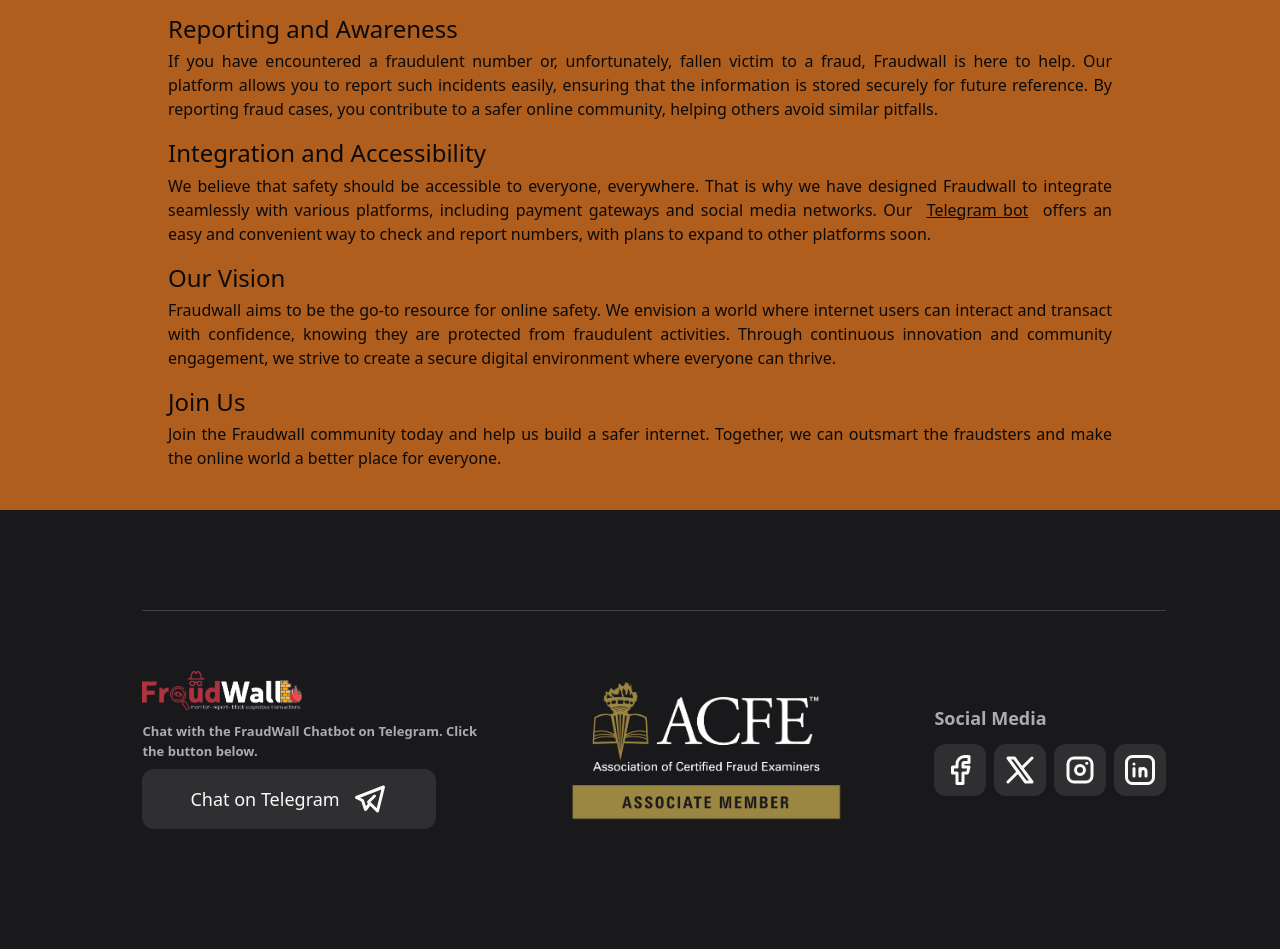
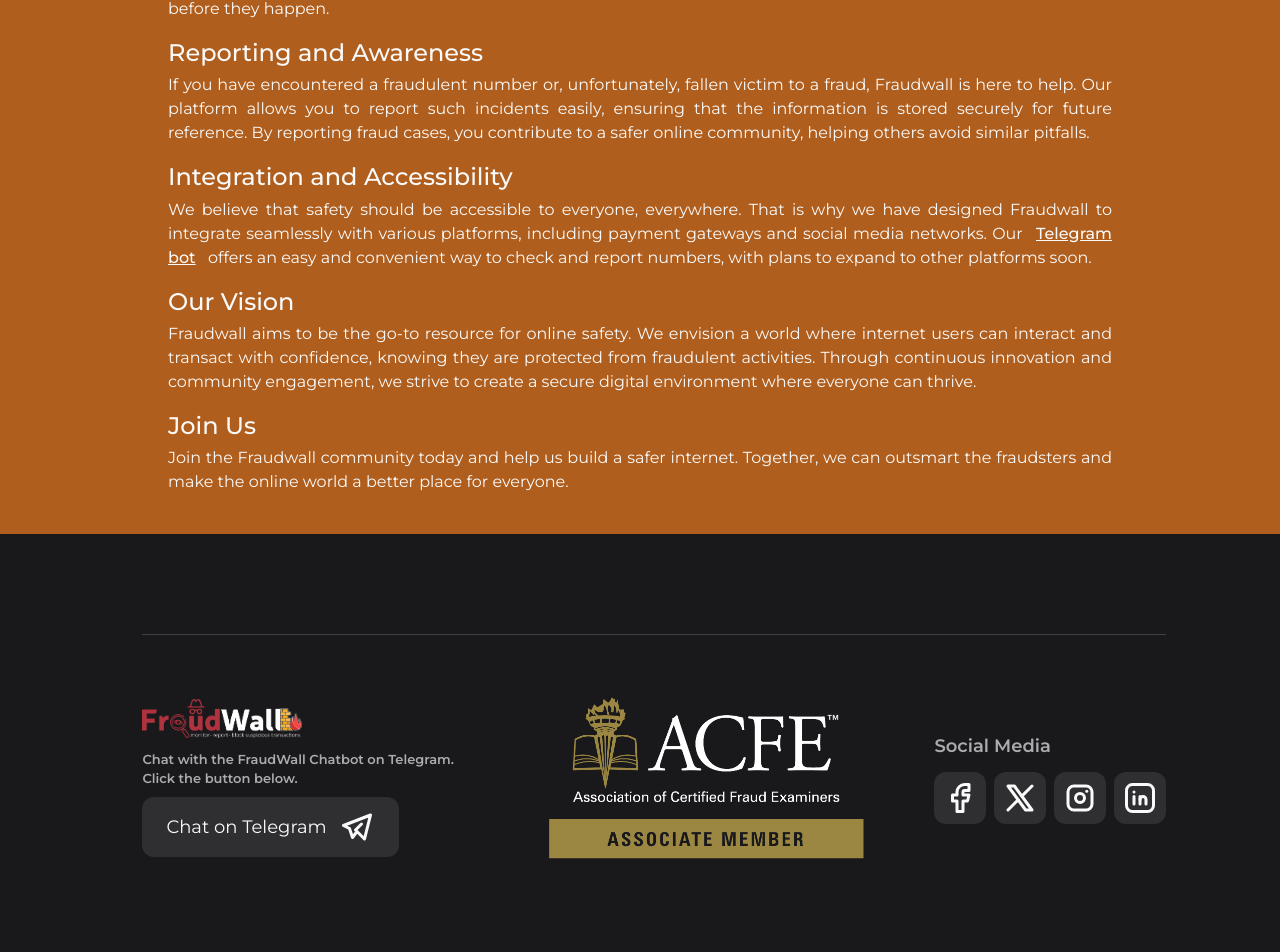
Before and after one commit to primadologic/f-web, a React (Vite) app: page /about in a window 1280 px wide. Shown: the part 696-1648 px from the top of the page. Built offline with nearby package versions, Linux system fonts and the light colour scheme.

Commit message:
feat: add about page

```diff
--- a/index.html
+++ b/index.html
@@ -5,8 +5,9 @@
     <link rel="icon" type="image/svg+xml" href="/vite.svg" />
     <meta name="viewport" content="width=device-width, initial-scale=1.0" />
     <link rel="preconnect" href="https://fonts.googleapis.com">
-<link rel="preconnect" href="https://fonts.gstatic.com" crossorigin>
-<link href="https://fonts.googleapis.com/css2?family=Montserrat:ital,wght@0,100..900;1,100..900&family=Poppins:ital,wght@0,100;0,200;0,300;0,400;0,500;0,600;0,700;0,800;0,900;1,100;1,200;1,300;1,400;1,500;1,600;1,700;1,800;1,900&family=Quicksand&family=Space+Grotesk:wght@300..700&display=swap" rel="stylesheet">
+    <link rel="preconnect" href="https://fonts.googleapis.com">
+    <link rel="preconnect" href="https://fonts.gstatic.com" crossorigin>
+    <link href="https://fonts.googleapis.com/css2?family=Montserrat:ital,wght@0,100..900;1,100..900&display=swap" rel="stylesheet">
     <title>FraudWall | Search and report suspected numbers</title>
   </head>
   <body>
--- a/src/components/footer.tsx
+++ b/src/components/footer.tsx
@@ -14,13 +14,13 @@
 
     return (
 
-        <div className="bg-custom-footer-bg sm:flex sm:flex-row sm:justify-center sm:items-center flex justify-center items-center py-20">
+        <div className="bg-custom-footer-bg flex sm:flex-row justify-center items-center px-5 py-20">
             <div className="md:w-full md:max-w-full xl:w-[84vw] xl:max-w-[84vw] lg:w-full lg:px-10 w-full space-y-5 px-2">
                 <div className=""></div>
                 <Separator className="bg-[#413f3f] md:w-full md:max-w-full xl:w-[80vw] xl:max-w-[90vw] lg:px-10 w-full px-5" />
 
                 <div className="sm:flex sm:flex-row sm:justify-center sm:py-10 sm:w-full md:w-full md:max-w-full xl:w-[80vw] xl:max-w-[90vw] flex flex-col  justify-between ">
-                    <div className="sm:flex sm:flex-row sm:justify-between sm:items-center sm:gap-10 w-full flex flex-col justify-between items-start gap-10">
+                    <div className="sm:flex sm:flex-row sm:justify-between sm:items-center lg:flex lg:flex-row md:grid md:grid-cols-2 sm:gap-10 w-full flex flex-col justify-between items-start gap-10">
                         <div className="flex flex-col gap-y-3 sm:max-w-max">
 
                             <Link to="/">
@@ -38,10 +38,10 @@
                                 </p>
                                 <button
                                     onClick={() => window.open('https://t.me/fraudwall_bot', '_blank')}
-                                    className="bg-custom-dark-gray px-12 py-3 text-primary-foreground rounded-xl"
+                                    className="bg-custom-dark-gray px-6 py-3 text-primary-foreground rounded-xl hover:bg-custom-dark-gray-active transition-colors duration-300 hover:delay-150"
                                 >
                                    <div className="flex flex-row gap-3 items-center justify-center ">
-                                        <span className="text-lg">Chat on Telegram</span>
+                                        <span className="sm:text-lg text-base">Chat on Telegram</span>
                                         <IconBrandTelegram size={24} className="w-9 h-9 rounded-xl " />
                                    </div>
 
@@ -54,33 +54,33 @@
                                 <img
                                     alt="Association of Certified Fraud Examiners"
                                     src={acfe_logo}
-                                    className="object-fill sm:w-[17rem] w-[15rem] h-full"
+                                    className="object-fill sm:w-[20rem] w-[60vw] max-h-min h-full"
                                 />
                             </a>
                         </div>
 
-                        <div className="sm:flex sm:flex-col sm:gap-3 flex flex-col gap-3">
+                        <div className="flex sm:flex-col flex-col gap-3">
                             <b className="capitalize font-semibold text-custom-light-gray text-lg">
                                 Social Media
                             </b>
-                            <div className="sm:flex sm:flex-row sm:gap-x-2  sm:gap-y-3 sm:justify-center sm:items-center flex justify-start">
+                            <div className="flex sm:flex-row sm:gap-x-2  sm:gap-y-3 sm:justify-center sm:items-center md:max-w-max justify-start gap-x-2">
                                 <div className="w-full flex flex-row justify-center items-center">
-                                    <button className="footer-icon-btn">
+                                    <button className="footer-icon-btn hover:bg-custom-dark-gray-active transition-colors duration-300 hover:delay-150">
                                         <IconBrandFacebook size={24} className="footer-icon"/>
                                     </button>
                                 </div>
                                 <div className="">
-                                    <button className="footer-icon-btn">
+                                    <button className="footer-icon-btn hover:bg-custom-dark-gray-active transition-colors duration-300 hover:delay-150">
                                         <IconBrandX size={24} className="footer-icon" />
                                     </button>
                                 </div>
                                 <div className="w-full flex flex-row justify-center items-center">
-                                    <button className="footer-icon-btn">
+                                    <button className="footer-icon-btn hover:bg-custom-dark-gray-active transition-colors duration-300 hover:delay-150 ">
                                         <IconBrandInstagram className="footer-icon" />
                                     </button>
                                 </div>
                                 <div className="w-full flex flex-row justify-center items-center">
-                                    <button className="footer-icon-btn">
+                                    <button className="footer-icon-btn hover:bg-custom-dark-gray-active transition-colors duration-300 hover:delay-150">
                                         <IconBrandLinkedin size={24} className="footer-icon"/>
                                     </button>
                                 </div>
--- a/src/features/public/about/aboutBody.tsx
+++ b/src/features/public/about/aboutBody.tsx
@@ -12,7 +12,7 @@
 
     return (
 
-        <div className="bg-custom-primary-400 sm:w-full sm:flex sm:justify-center sm:items-center w-full justify-center items-center">
+        <div className="bg-custom-primary-400 text-primary-foreground sm:w-full sm:flex sm:justify-center sm:items-center w-full justify-center items-center">
             <div className="sm:w-[80vw] lg:w-full lg:px-10 xl:w-[80vw] md:w-full w-full px-5 py-10 space-y-10">
                 <div className="">
                     <h2 className="font-medium text-[24px]">About Fraudwall</h2>
--- a/src/features/public/about/header.tsx
+++ b/src/features/public/about/header.tsx
@@ -6,7 +6,7 @@
     return (
 
         <section className="bg-custom-primary-500">
-            <div className="sm:flex sm:flex-col sm:justify-center sm:items-center sm:gap-1 sm:py-5 text-white py-10 px-5 flex flex-col gap-1" >
+            <div className="sm:flex sm:flex-col sm:justify-center sm:items-center sm:gap-1 sm:py-5 text-primary-foreground py-10 px-5 flex flex-col gap-1" >
                 <h1 className="sm:text-[48px] sm:w-full text-center font-semibold text-[25px]">About us</h1>
                 <div className="sm:text-xl sm:font-medium sm:w-full sm:text-center w-full text-[15px] font-medium text-center">
                     The background of Fraudwall and what we stand for
--- a/src/features/public/about/main.tsx
+++ b/src/features/public/about/main.tsx
@@ -7,7 +7,7 @@
 export default function AboutMainComponent() {
 
     return (
-        <>
+        <div className="font-montserrat">
             <header>
                 <NavbarComponent />
             </header>
@@ -20,7 +20,7 @@
             <footer className="">
                 <FooterComponent />
             </footer>
-       </>
+       </div>
     )
 
 };
--- a/src/index.css
+++ b/src/index.css
@@ -112,6 +112,10 @@
 }
 
 
+body {
+  font-family: "Montserrat", serif;
+}
+
 
 @layer base {
   * {
@@ -121,6 +125,7 @@
     @apply bg-background text-foreground;
   }
 }
+
 
 
 
@@ -142,7 +147,6 @@
 }
 
 
-
 .custom-phone-input .PhoneInputCountrySelect {
   position: absolute;
   top: 0;
@@ -162,5 +166,4 @@
   background: transparent !important;
   border: 1px solid white !important;
   caret-color: auto;
-
 }
--- a/tailwind.config.ts
+++ b/tailwind.config.ts
@@ -60,6 +60,7 @@
 
         	custom: {
 				"dark-gray": "#2f2f32",
+				"dark-gray-active": "#535359",
 				"footer-bg": "#19191c",
 				"light-gray": "#acacaf",
 				"periwinkle": "#ededf0",
@@ -89,6 +90,13 @@
   			}
 		},
 
+
+		fontFamily: {
+			montserrat: ['Montserrat', 'sans-serif'],
+		},
+
+
+
   	}
   },
   plugins: [
```
Also changed, not shown: src/App.css (line endings or trailing spaces).
